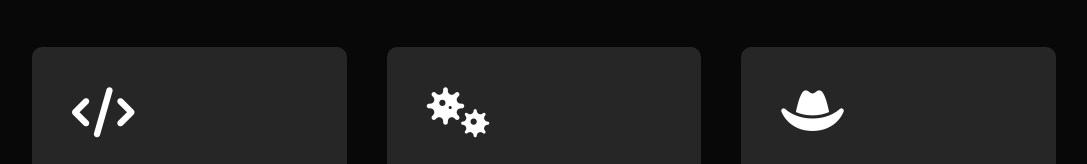
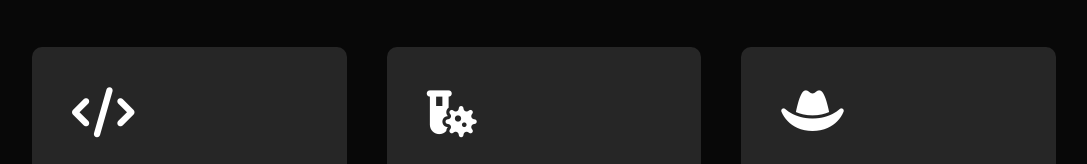
Before and after one commit to Mkbhd0805/website-malitha, a plain HTML site: page index.html in a window 1280 px wide. Shown: the part 1510-1674 px from the top of the page, without its empty margins (96-1183 px from the left). Drawn offline with Linux system fonts and the light colour scheme.

Commit message:
Update index.html

```diff
--- a/index.html
+++ b/index.html
@@ -82,7 +82,7 @@
                 <a href="#">Learn more</a>
             </div>
             <div>
-                <i class="fa-solid fa-viruses"></i>
+                <i class="fa-solid fa-vial-virus"></i>
                 <h2>Malware Analysis</h2>
                 <p>Malware analysis is the process of studying malicious software to understand its behavior, purpose, and impact. Security experts dissect malware to identify how it operates, detect vulnerabilities it exploits, and develop protective measures. This helps in creating defenses and removing threats effectively.</p>
                 <a href="#">Learn more</a>
```
